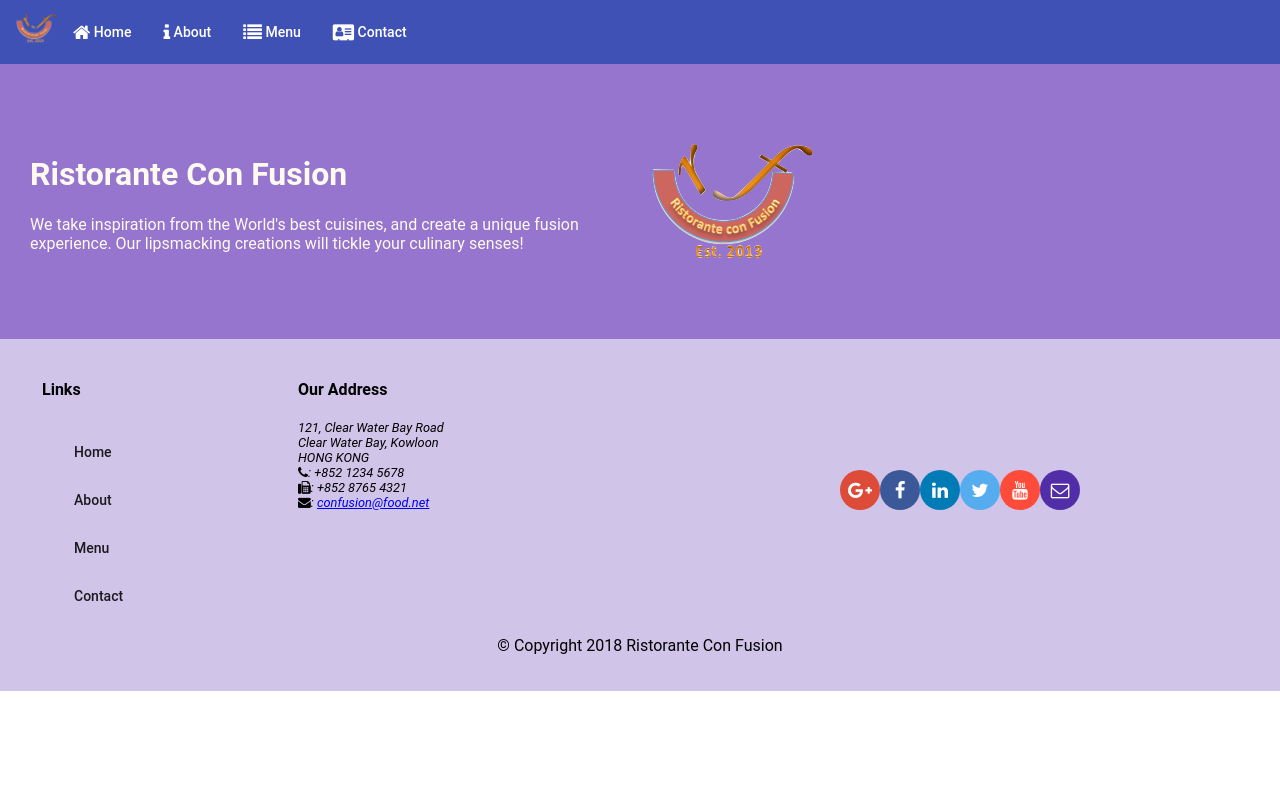
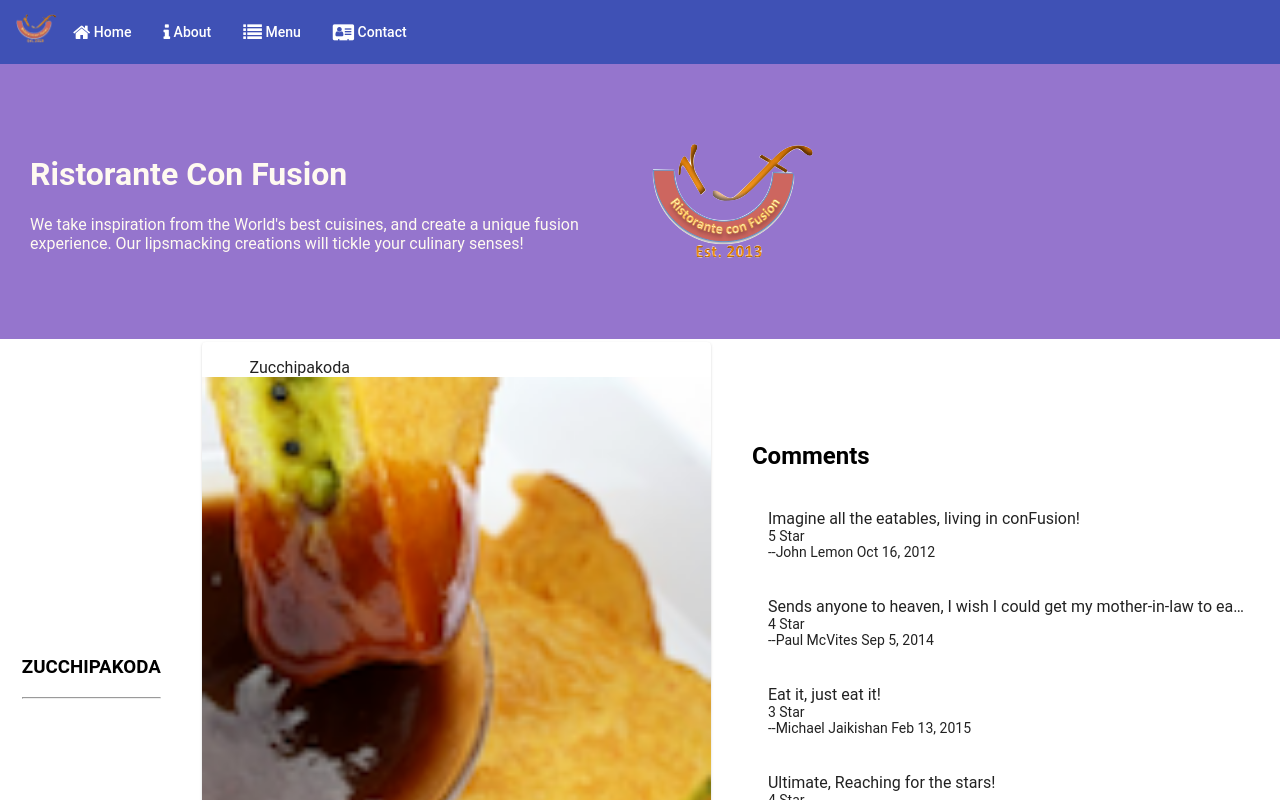
Before and after one commit to robinBisht/ConFusion-Angular, an Angular app: page /dishdetail/1 in a window 1280 px wide. Before the commit this address led to /. Shown: the top 800 px of the page. Built offline with nearby package versions, Linux system fonts and the light colour scheme.

Commit message:
Completing Assingment 2

```diff
--- a/src/app/app-routing/routes.ts
+++ b/src/app/app-routing/routes.ts
@@ -9,6 +9,7 @@
 export const routes: Routes = [
     {path:'home', component:HomeComponent},
     {path:'menu', component:MenuComponent},
+    {path:'dishdetail/:id', component:DishDetailComponent },
     {path:'contactus',component:ContactComponent},
     {path:'',redirectTo:'/home',pathMatch:'full'}
 ];
--- a/src/app/dish-detail/dish-detail.component.html
+++ b/src/app/dish-detail/dish-detail.component.html
@@ -5,6 +5,23 @@
     fxLayoutAlign.gt-md="space-around center"
     fxLayoutGap="10px"
     fxLayoutGap.xs="0">
+
+    <div class="container"
+    fxlayout="row wrap"
+    fxLayout.sm="column"
+    fxLayout.xs="column"
+    fxLayoutAlign.gt-md="space-around center"
+    fxLayoutGap="10px"
+    fxLayoutGap.xs="0"
+    >
+      <div fxFlex="100">
+        <div>
+          <h3> {{dish.name|uppercase}} </h3>
+          <hr>
+        </div>
+      </div>
+
+    </div>
 
   <div fxFlex="40">
     <mat-card *ngIf="dish">
@@ -14,6 +31,7 @@
         <p>{{dish.description}}</p>
       </mat-card-content>
       <mat-card-actions>
+        <button mat-button (click)="goBack()" >BACK</button>
         <button mat-button>LIKE</button>
         <button mat-button>SHARE</button>
       </mat-card-actions>
--- a/src/app/dish-detail/dish-detail.component.ts
+++ b/src/app/dish-detail/dish-detail.component.ts
@@ -1,5 +1,8 @@
 import { Component, OnInit, Input } from '@angular/core';
 import {Dish} from '../shared/dish';
+import {DishService} from '../services/dish.service';
+import {Params,ActivatedRoute} from '@angular/router';
+import {Location} from '@angular/common';
 // import { from } from 'rxjs';
 
 const DISH = {
@@ -51,11 +54,15 @@
   styleUrls: ['./dish-detail.component.scss']
 })
 export class DishDetailComponent implements OnInit {
-  @Input()
+
   dish:Dish;
-  constructor() { }
+  constructor(private dishservice:DishService, private route:ActivatedRoute, private location:Location) { }
 
   ngOnInit() {
+    const id = this.route.snapshot.params['id'];
+    this.dish = this.dishservice.getDish(id);
   }
-
+  goBack():void{
+    this.location.back();
+  }
 }
--- a/src/app/footer/footer.component.html
+++ b/src/app/footer/footer.component.html
@@ -9,10 +9,10 @@
       <div fxFlex="40" fxFlexOffset="20px">
         <h4>Links</h4>
         <mat-list>
-          <mat-list-item><a mat-button>Home</a></mat-list-item>
-          <mat-list-item><a mat-button>About</a></mat-list-item>
-          <mat-list-item><a mat-button>Menu</a></mat-list-item>
-          <mat-list-item><a mat-button>Contact</a></mat-list-item>
+          <mat-list-item> <a mat-button routerLink="/home" routerLinkActive="active"><span class="fa fa-home fa-lg"></span> Home</a></mat-list-item>
+          <mat-list-item><a mat-button routerLinkActive="active"><span class="fa fa-info fa-lg"></span> About</a></mat-list-item>
+          <mat-list-item><a mat-button routerLink="/menu" routerLinkActive="active"><span class="fa fa-list fa-lg"></span> Menu</a></mat-list-item>
+          <mat-list-item><a mat-button routerLink="/contactus" routerLinkActive="active"><span class="fa fa-address-card fa-lg"></span> Contact</a></mat-list-item>
         </mat-list>
       </div>
       <div fxFlex="55">
--- a/src/app/menu/menu.component.html
+++ b/src/app/menu/menu.component.html
@@ -11,7 +11,7 @@
 
   <div fxFlex>
   <mat-grid-list cols="2" rowHeight="20rem">
-    <mat-grid-tile *ngFor="let dish of dishes" (click)="onSelect(dish)">
+    <mat-grid-tile *ngFor="let dish of dishes" [routerLink]="['/dishdetail',dish.id]" >
       <img height="200rem" src="{{dish.image}}" alt="{{dish.name}}">
       <mat-grid-tile-footer>
           <h1 matLine>{{dish.name | uppercase}}</h1>
@@ -41,5 +41,5 @@
     </mat-card>
 
   </div> -->
-<app-dish-detail [dish]="selectedDish" ></app-dish-detail>
+<app-dish-detail></app-dish-detail>
 </div>
```
